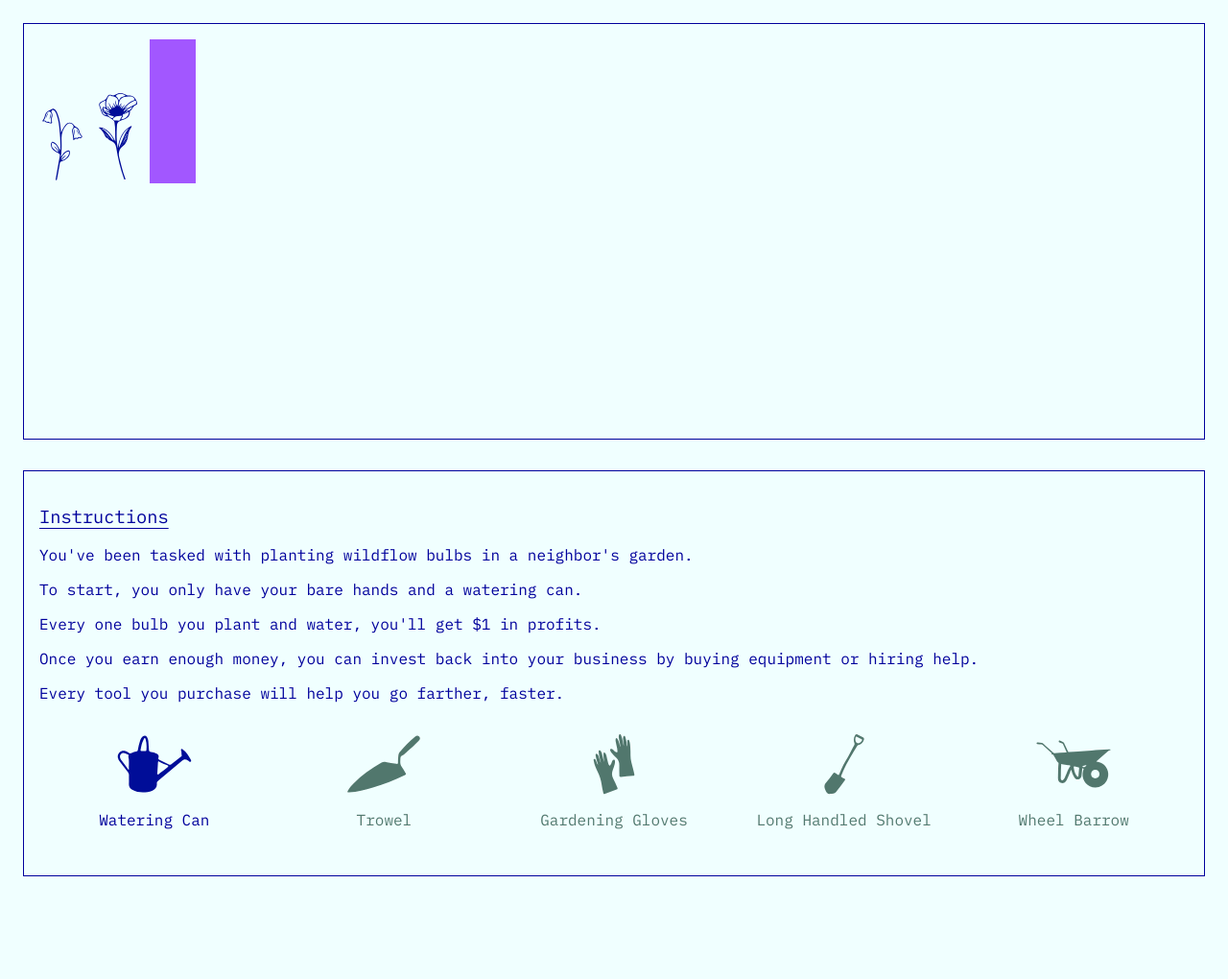
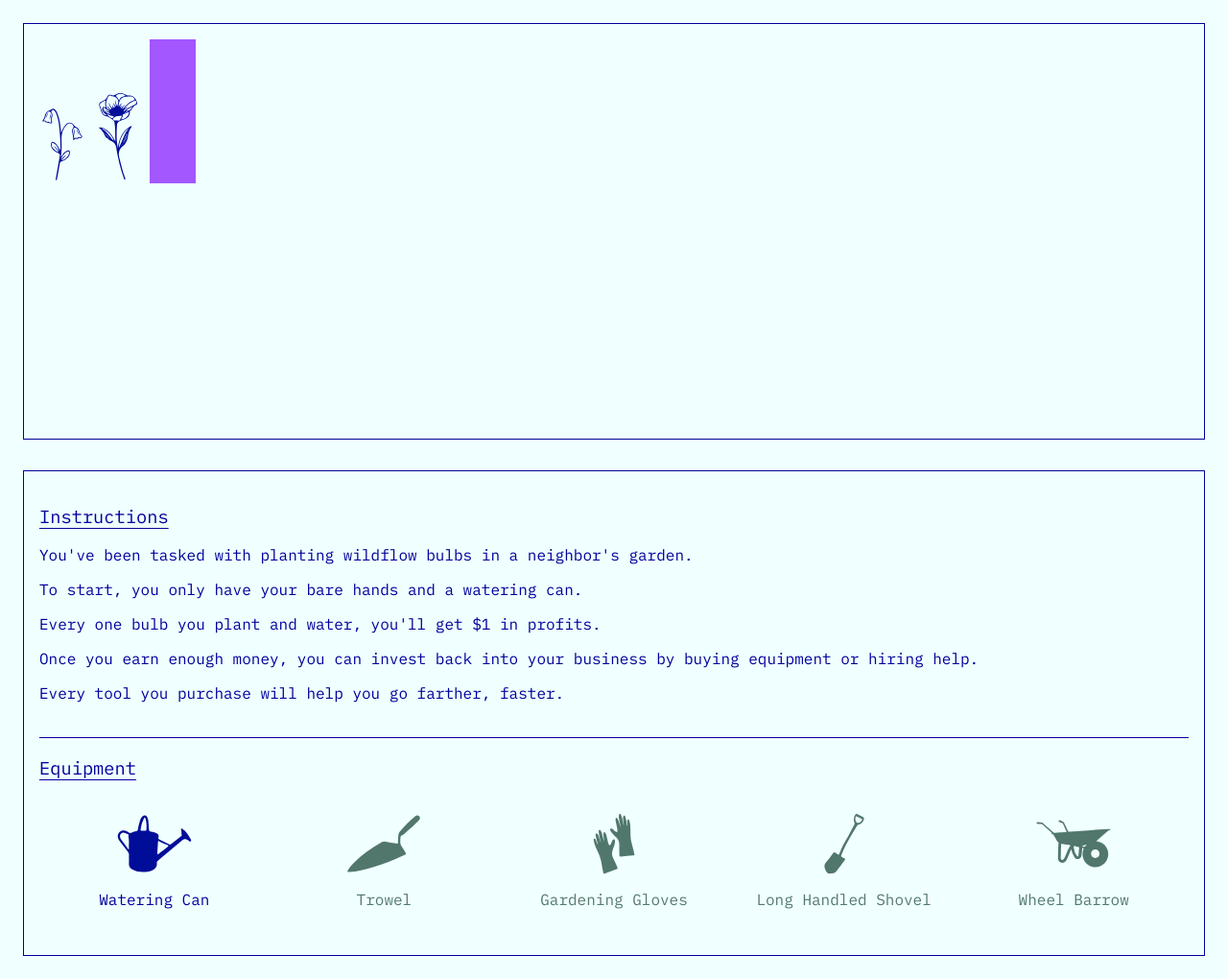
Before and after one commit to caitreid/gardener-game, a plain HTML site: page index.html in a window 1280 px wide. Shown: the whole page at 96% size. Before the commit the page ends 937 px from the top, so only its background shows below. Drawn offline with Linux system fonts and the light colour scheme; grey boxes are pictures that could not be loaded.

Commit message:
equipment container

```diff
--- a/css/styles.css
+++ b/css/styles.css
@@ -83,3 +83,7 @@ h1, h2, h3, h4, h5, h6 {
 .disabled, .disabled > .tool {
     color: var(--color-disabled-third);
 }
+.equipment-container {
+    border-top: var(--border);
+    /* padding:1rem; */
+}
--- a/index.html
+++ b/index.html
@@ -26,8 +26,11 @@
             <p>Once you earn enough money, you can invest back into your business by buying equipment or hiring help.</p>
             <p>Every tool you purchase will help you go farther, faster.</p>
           </div>
+          <br>
+          <div class="equipment-container">
+            <h3>Equipment</h3>
+            <div class="equipment">
 
-          <div class="equipment">
               <div class="watering-can">
                 <object class="tool" data="images/tool-01.svg" type="image/svg+xml"></object>
                 <p>Watering Can</p>
@@ -51,6 +54,7 @@
             </div>
           </div>
         </div>
+    </div>
 	<script src="js/script.js"></script>
   </body>
 </html>
```
Lines whose indentation alone changed are shown as unchanged.
